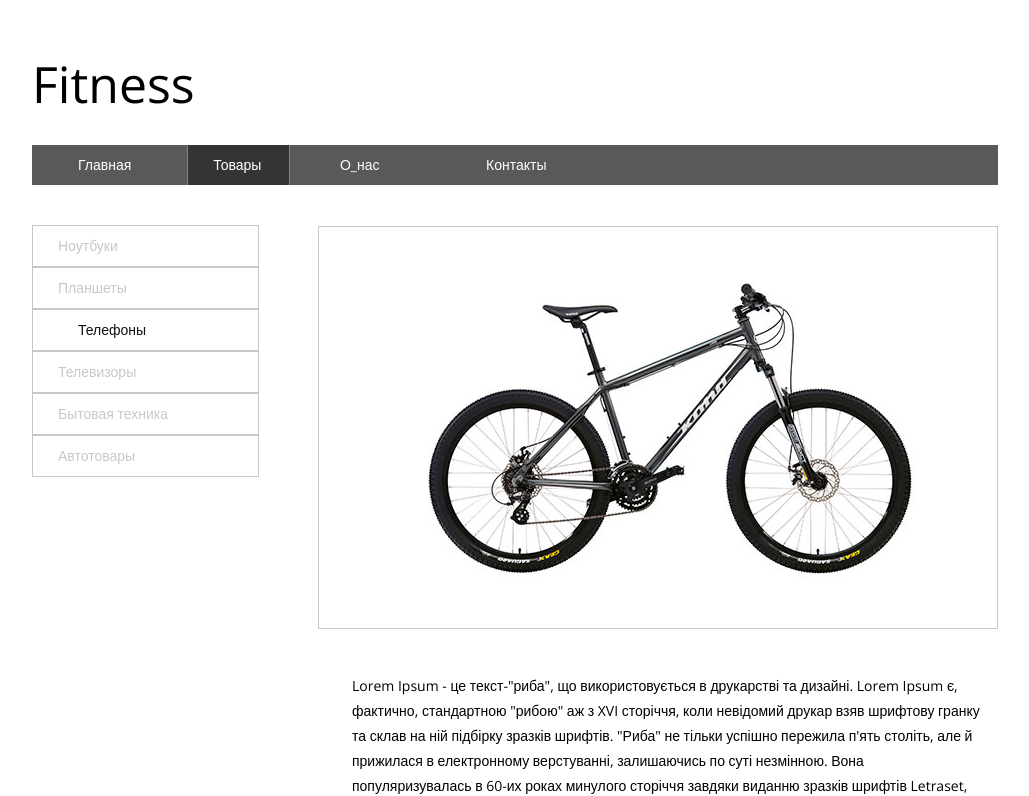
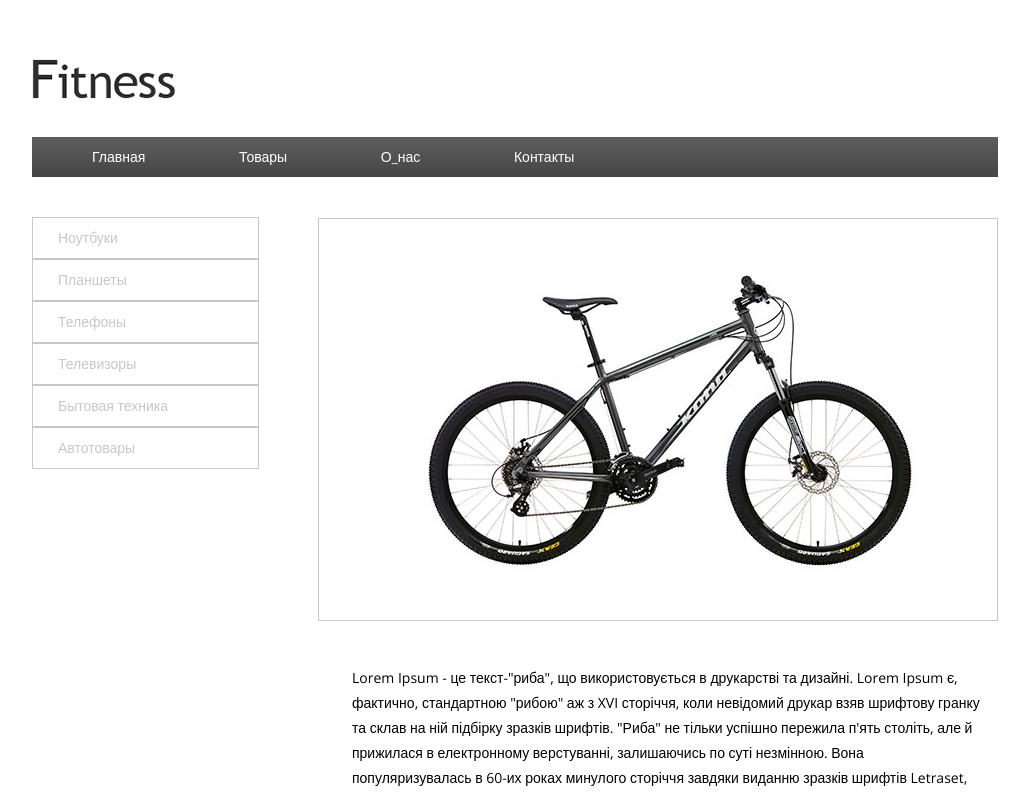
Before and after one commit to musicierer/bey_html_3, a plain HTML site: page Homework 3/index.html in a window 1280 px wide. Shown: the top 796 px of the page, without its empty margins (125-1154 px from the left). Drawn offline with nearby package versions, Linux system fonts and the light colour scheme.

Commit message:
corrections of mistakes
Homework №3

```diff
--- a/Homework 3/css/style.css
+++ b/Homework 3/css/style.css
@@ -10,42 +10,27 @@ body
     margin: 0 auto;
 }
 
-.header h1
+.header .logo-fitness
 {
-    font-size: 50px;
-
-    margin-top: 59px;
-    margin-bottom: 36px;
+    margin: 59px 0 36px 0;
 }
 
 .header li
 {
     display: inline-block;
 
-    width: 10%;
+    margin-left: 30px;
+    padding-left: 30px;
+    padding-right: 30px;
 }
 
-.header ul li:nth-child(2)
+.header ul li:hover
 {
-    width: 101px;
-    height: 40px;
-    margin-left: 9px;
+    text-align: center;
 
     border-right: 1px solid #838383;
     border-left: 1px solid #838383;
     background-color: #343434;
-}
-
-.header ul li:nth-child(2) a
-{
-    padding-left: 25px;
-}
-
-.header ul li:nth-child(1),
-.header ul li:nth-child(3),
-.header ul li:nth-child(4)
-{
-    margin-left: 46px;
 }
 
 .header ul
@@ -53,6 +38,7 @@ body
     height: 40px;
 
     background-color: #595959;
+    background-image: linear-gradient(to bottom, #5e5e5e, #464545);
 }
 
 .header li a
@@ -89,11 +75,16 @@ body
     color: #c8c8c8;
 }
 
-.sidebar ul li:nth-child(3) a
+.sidebar ul li a:hover
 {
     padding-left: 20px;
 
     color: #111;
+}
+
+.sidebar ul li:hover
+{
+    background-color: #f9f9f9;
 }
 
 .bike-img
@@ -151,7 +142,7 @@ body
     color: #2c2c2c;
 }
 
-.footer li:nth-child(2)
+.footer li:hover
 {
     text-decoration: underline;
 }
--- a/Homework 3/index.html
+++ b/Homework 3/index.html
@@ -10,7 +10,9 @@
 <body>
 	<div class="wrapper">
 		<div class="header">
-			<h1>Fitness</h1>
+			<div class="logo-fitness">
+				<a href="index.html"><img src="img/fitness.png" alt="logotype"></a>
+			</div>
 			<ul>
 				<li><a href="#">Главная</a></li>
 				<li><a href="#">Товары</a></li>
```
Also changed, not shown: Homework 3/img/Fitness.png (added).
